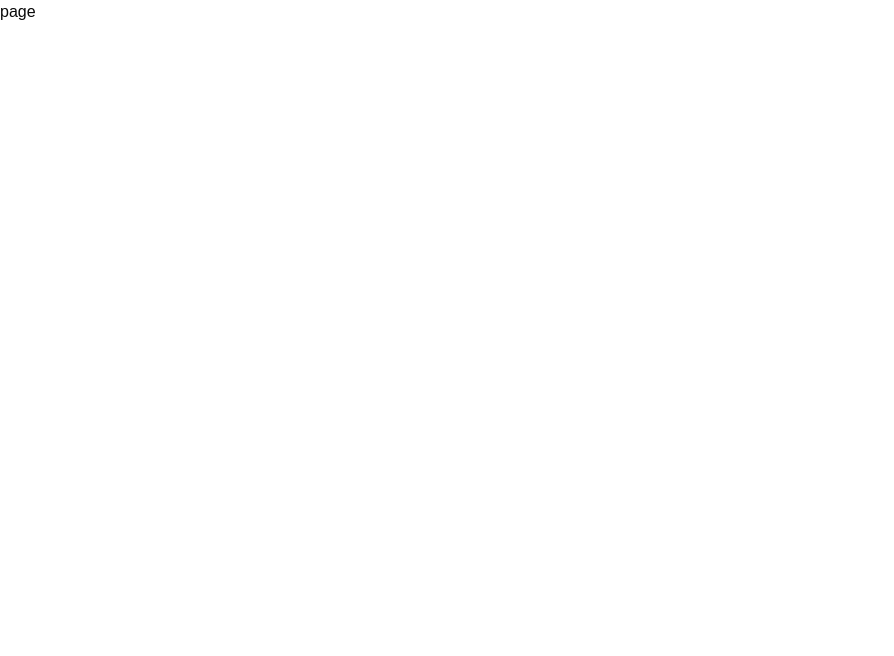
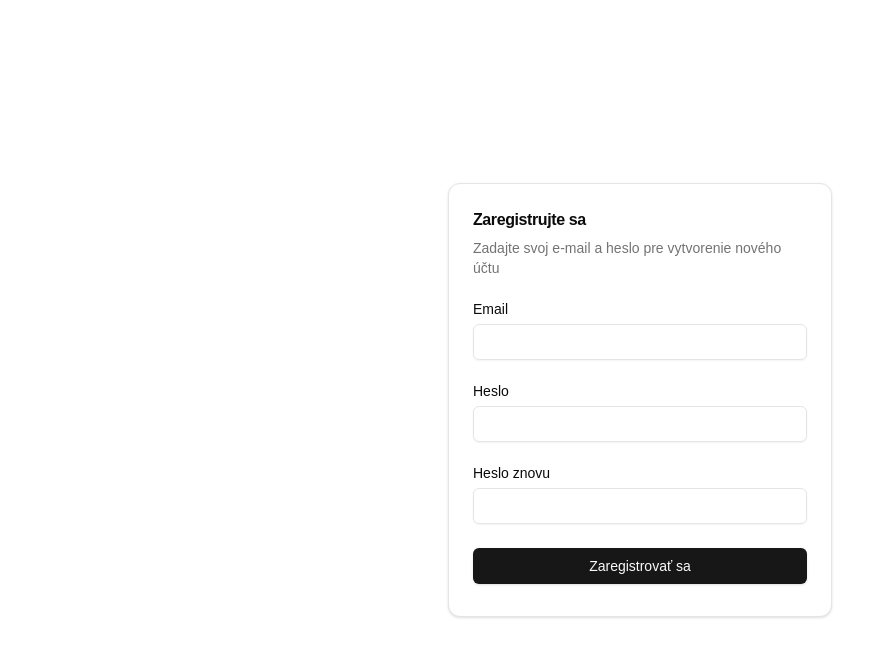
Before and after one commit to radozeman/appka, a Next.js app: page /register in a window 1280 px wide. Shown: the top 656 px of the page, without its empty margins (0-894 px from the left). Built offline with nearby package versions, Linux system fonts and the light colour scheme.

Commit message:
register

```diff
--- a/src/app/register/page.tsx
+++ b/src/app/register/page.tsx
@@ -1,5 +1,11 @@
-const page = () => {
-  return <div>page</div>;
-};
+import { RegisterForm } from "@/features/register/register-form";
 
-export default page;
+export default function Page() {
+  return (
+    <div className="flex min-h-svh w-full items-center justify-center p-6 md:p-10">
+      <div className="w-full max-w-sm">
+        <RegisterForm />
+      </div>
+    </div>
+  );
+}
--- /dev/null
+++ b/src/features/register/register-form.tsx
@@ -0,0 +1,54 @@
+import { cn } from "@/lib/utils";
+import { Button } from "@/components/ui/button";
+import {
+  Card,
+  CardContent,
+  CardDescription,
+  CardHeader,
+  CardTitle,
+} from "@/components/ui/card";
+import { Input } from "@/components/ui/input";
+import { Label } from "@/components/ui/label";
+
+export function RegisterForm({
+  className,
+  ...props
+}: React.ComponentPropsWithoutRef<"div">) {
+  return (
+    <div className={cn("flex flex-col gap-6", className)} {...props}>
+      <Card>
+        <CardHeader>
+          <CardTitle className="text-2xl">Zaregistrujte sa</CardTitle>
+          <CardDescription>
+            Zadajte svoj e-mail a heslo pre vytvorenie nového účtu
+          </CardDescription>
+        </CardHeader>
+        <CardContent>
+          <form>
+            <div className="flex flex-col gap-6">
+              <div className="grid gap-2">
+                <Label htmlFor="email">Email</Label>
+                <Input id="email" type="email" required />
+              </div>
+              <div className="grid gap-2">
+                <div className="flex items-center">
+                  <Label htmlFor="password">Heslo</Label>
+                </div>
+                <Input id="password" type="password" required />
+              </div>
+              <div className="grid gap-2">
+                <div className="flex items-center">
+                  <Label htmlFor="confirmPassword">Heslo znovu</Label>
+                </div>
+                <Input id="confirmPassword" type="confirmPassword" required />
+              </div>
+              <Button type="submit" className="w-full mb-2">
+                Zaregistrovať sa
+              </Button>
+            </div>
+          </form>
+        </CardContent>
+      </Card>
+    </div>
+  );
+}
```
